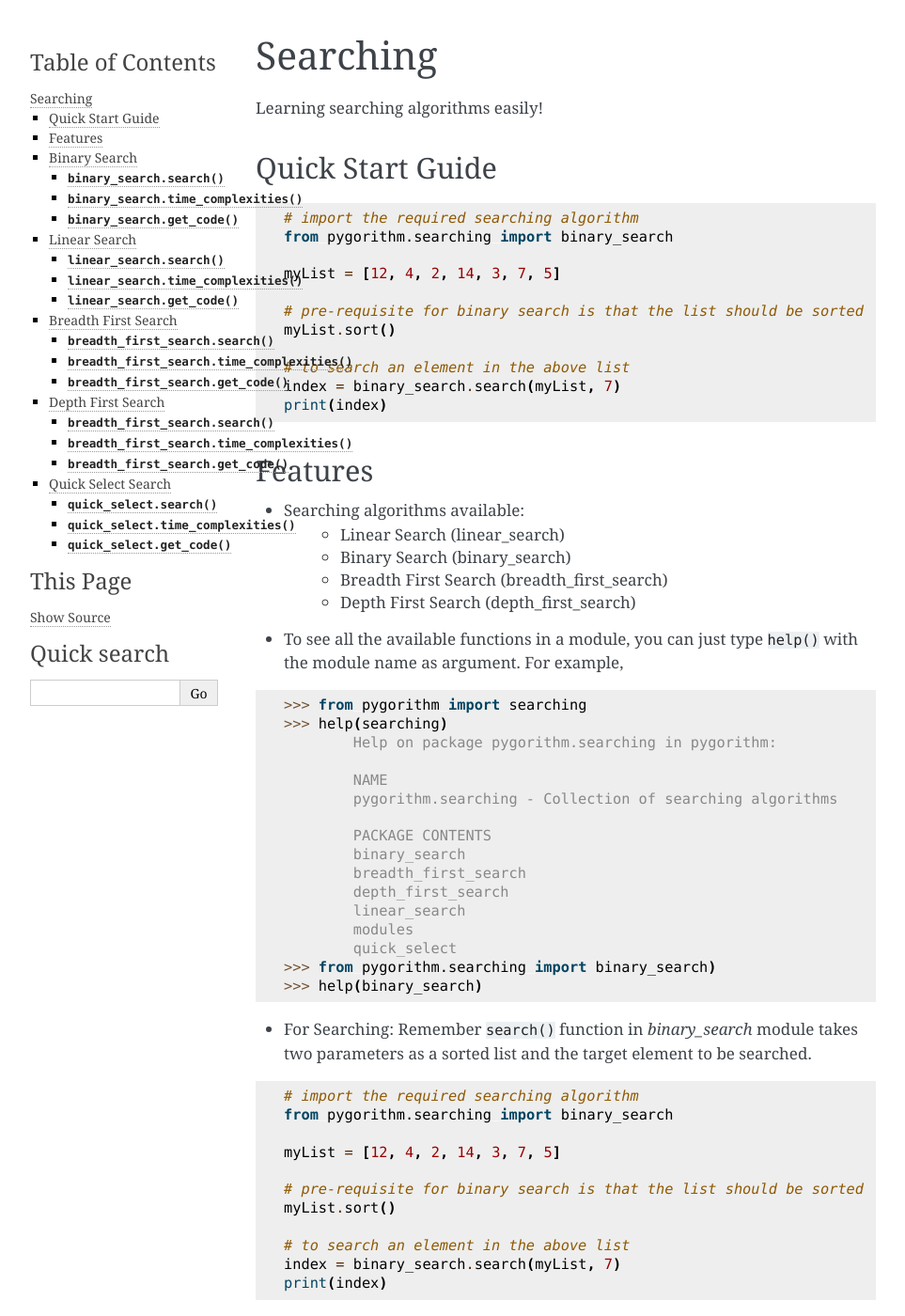
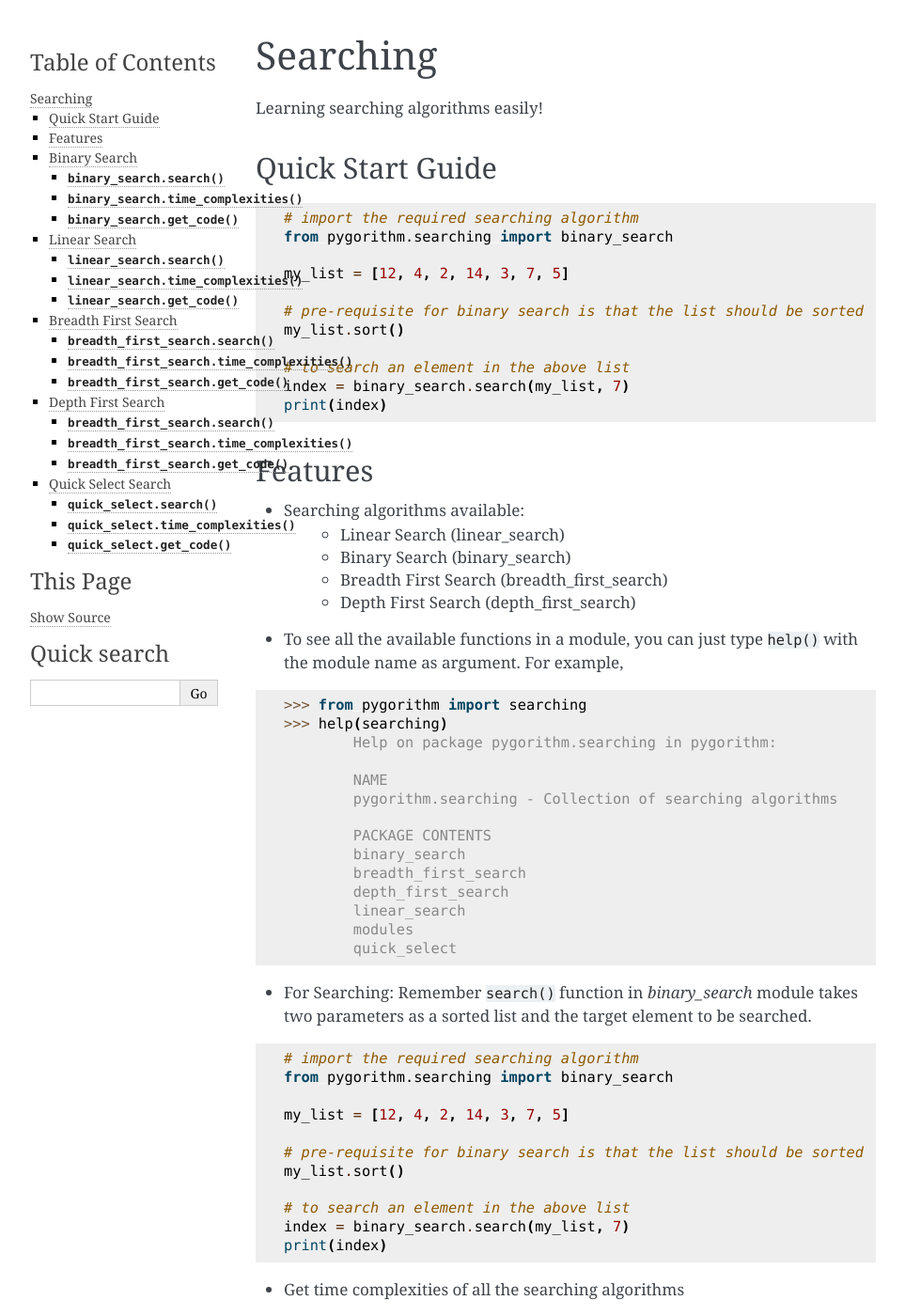
Before and after one commit to OmkarPathak/pygorithm, a Sphinx documentation site: the page built from docs/Searching.rst, in a window 1280 px wide and 1400 px high. Shown: the whole window at 94% size, without its empty margins (148-1111 px from the left). Built offline with Sphinx 7.4.7, drawn with Linux system fonts in a browser that asks for light colours.

```diff
--- a/docs/Data_Structure.rst
+++ b/docs/Data_Structure.rst
@@ -70,8 +70,6 @@ Features
             queue
             stack
             tree
-    >>> from pygorithm.data_structures import graph
-    >>> help(graph)
 
 
 Stack
--- a/docs/Fibonacci.rst
+++ b/docs/Fibonacci.rst
@@ -50,8 +50,6 @@ Features
             modules
             recursion
 
-    >>> from pygorithm.fibonacci import memoization
-    >>> help(memoization)
 
 Implementations API
 -------------------
--- a/docs/Searching.rst
+++ b/docs/Searching.rst
@@ -12,13 +12,13 @@ Quick Start Guide
     # import the required searching algorithm
     from pygorithm.searching import binary_search
 
-    myList = [12, 4, 2, 14, 3, 7, 5]
+    my_list = [12, 4, 2, 14, 3, 7, 5]
 
     # pre-requisite for binary search is that the list should be sorted
-    myList.sort()
+    my_list.sort()
 
     # to search an element in the above list
-    index = binary_search.search(myList, 7)
+    index = binary_search.search(my_list, 7)
     print(index)
 
 Features
@@ -48,8 +48,6 @@ Features
             linear_search
             modules
             quick_select
-    >>> from pygorithm.searching import binary_search)
-    >>> help(binary_search)
 
 
 * For Searching:
@@ -60,13 +58,13 @@ Features
     # import the required searching algorithm
     from pygorithm.searching import binary_search
 
-    myList = [12, 4, 2, 14, 3, 7, 5]
+    my_list = [12, 4, 2, 14, 3, 7, 5]
 
     # pre-requisite for binary search is that the list should be sorted
-    myList.sort()
+    my_list.sort()
 
     # to search an element in the above list
-    index = binary_search.search(myList, 7)
+    index = binary_search.search(my_list, 7)
     print(index)
 
 * Get time complexities of all the searching algorithms
--- a/docs/Sorting.rst
+++ b/docs/Sorting.rst
@@ -15,7 +15,7 @@ Quick Start Guide
     my_list = [12, 4, 2, 14, 3, 7, 5]
 
     # to sort the _list
-    sorted__list = bubble_sort.sort(my_list)
+    sorted_list = bubble_sort.sort(my_list)
 
 Features
 --------
@@ -42,8 +42,6 @@ Features
             quick_sort
             selection_sort
             shell_sort
-    >>> from pygorithm.sorting import bubble_sort
-    >>> help(bubble_sort)
 
 * For sorting:
   Remember ``sort()`` function takes its parameter as a _list only.
@@ -56,7 +54,7 @@ Features
     my_list = [12, 4, 2, 14, 3, 7, 5]
 
     # to sort the _list
-    sorted__list = bubble_sort.sort(my_list)
+    sorted_list = bubble_sort.sort(my_list)
 
 * Get time complexities of all the sorting algorithms
 
--- a/docs/index.rst
+++ b/docs/index.rst
@@ -42,10 +42,10 @@ Quick Start Guide
     # This will print the code for bubble sort
     print(bubble_sort.get_code())
 
-    myList = [12, 4, 2, 14, 3, 7, 5]
+    my_list = [12, 4, 2, 14, 3, 7, 5]
 
     # to sort the list
-    sorted_list = bubble_sort.sort(myList)
+    sorted_list = bubble_sort.sort(my_list)
 
 Getting Started
 ---------------
--- a/pygorithm/__init__.py
+++ b/pygorithm/__init__.py
@@ -63,5 +63,5 @@ __all__ = [
     'searching',
     'sorting',
     'string',
-    'pathing',
+    'pathfinding',
 ]
```
Also changed, not shown: README.rst (+11 -12 lines), 2 other files.
